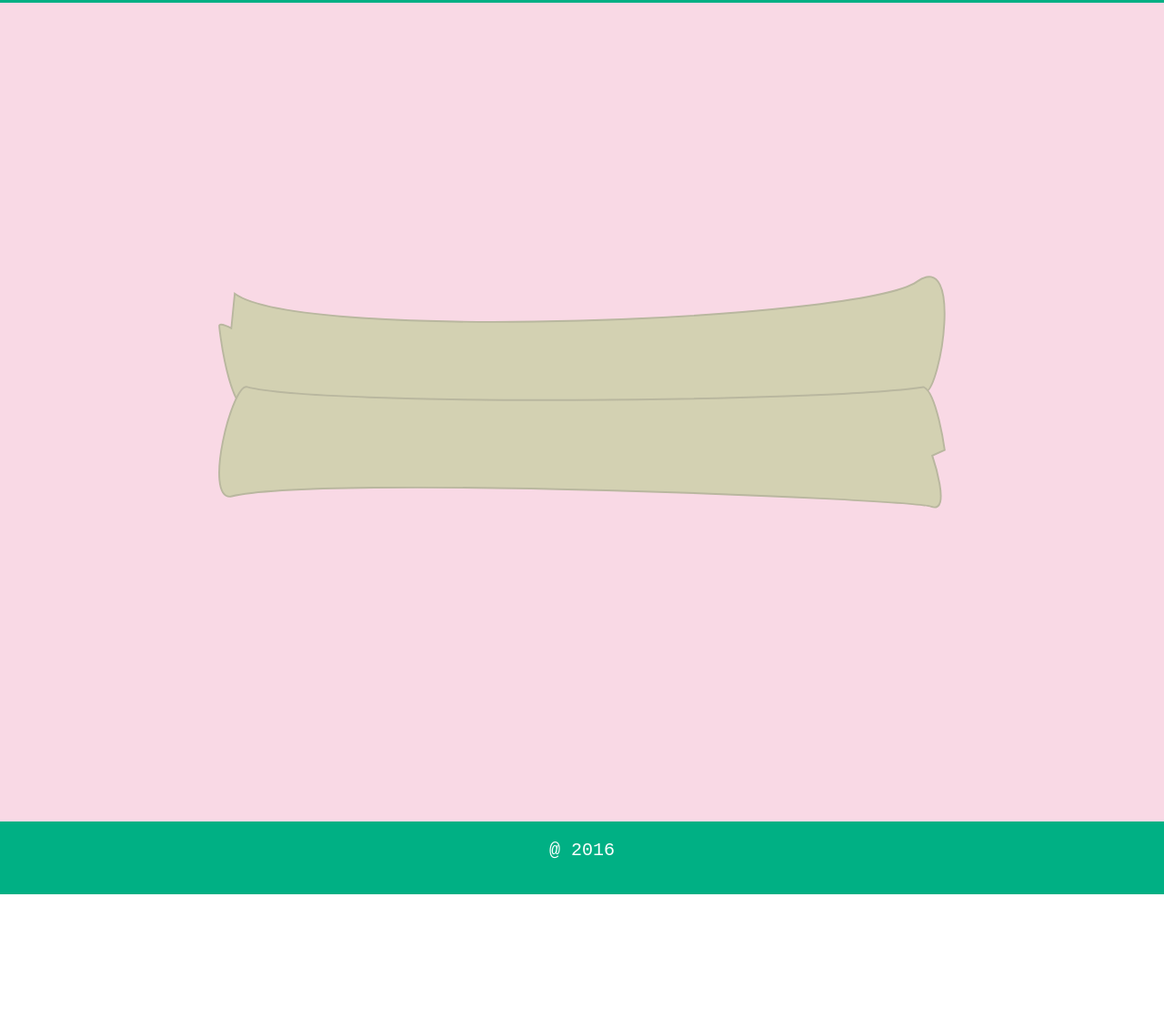
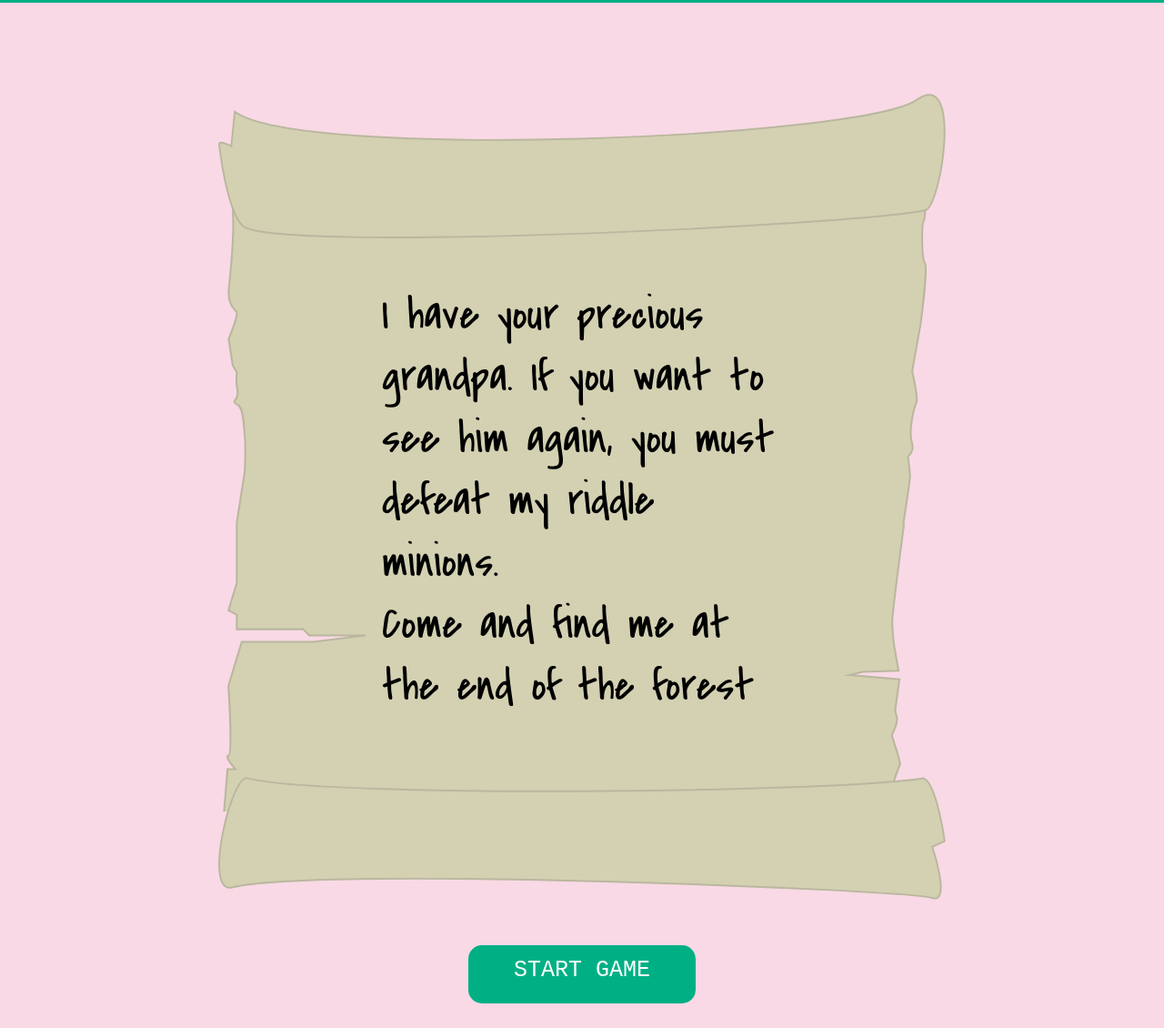
Before and after one commit to sookts/WNM499_Final, a plain HTML site: page index.html in a window 1280 px wide. Shown: the part 922-2052 px from the top of the page at 91% size. Before the commit the page ends 1905 px from the top, so only its background shows below. Drawn offline with Linux system fonts and the light colour scheme; a web font is replaced by a local one.

Commit message:
Finished homepage scroll effect

```diff
--- a/index.html
+++ b/index.html
@@ -5,14 +5,16 @@
 	<title>Story</title>
 	<link rel="stylesheet" href="css/style.css">
 	<link href="https://fonts.googleapis.com/css?family=Nova+Mono" rel="stylesheet">
-
+	<link href="https://fonts.googleapis.com/css?family=Covered+By+Your+Grace" rel="stylesheet">
 	<script src="js/jquery-1.12.4.js"></script>
 	<script src="js/jquery-ui.min.js"></script>
 </head>
 <body>
 	<div class="firstscreen">
 		<nav id="navigationBar">
-			<h1>Bunnytime</h1>
+			<a href="#">
+				<h1>Bunnytime</h1>
+			</a>
 			<ul>
 				<a href="#">
 					<li>story</li>
@@ -38,13 +40,24 @@
 				Help Bunny save his grandpa!</p>
 			</div>
 			<a href="#" id="scroll">
-				<img src="assets/images/arrow.svg" alt="arrow" width="60px" style="margin-top: 40px">
+				<svg id="arrow" data-name="arrow" xmlns="http://www.w3.org/2000/svg" viewBox="0 0 33.68 19.2"><defs><style>.cls-1{fill:none;stroke:#f4c1d0;stroke-miterlimit:10;stroke-width:3px;}</style></defs><title>arror</title><polyline class="cls-1" points="32.64 1.56 16.47 17.08 1.08 1.04"/></svg>
+				<!--
+				<img src="assets/images/arrow.svg" alt="arrow" width="60px" style="margin-top: 40px;stroke:#FFFFFF"> -->
 			</a>
 		</div>
 	</div>
 	<div class="secondscreen">
 		<img class="scroll_top" src="assets/images/scroll_top.svg">
+		<div class="scroll_body">
+			<p>I have your precious grandpa. If you want to see him again, you must defeat my riddle minions. <br>
+			Come and find me at the end of the forest</p>
+		</div>
 		<img class="scroll_bottom" src="assets/images/scroll_bottom.svg">
+		<a href="game/index.html">
+			<div class="start">
+				<p>START GAME</p>
+			</div>
+		</a>
 	</div>
 	<footer>
 		<p>@ 2016</p>
@@ -58,6 +71,17 @@ $(function() {
             return false;
     });
 });
+</script>
+<script>
+	$(window).scroll(function(){
+			 var fromtop = $(document).scrollTop();       // pixels from top of screen
+			 console.log ( fromtop);
+		       if ( fromtop >= 700 ) {
+		       		 $(".scroll_body").addClass("animation");
+		       		 setTimeout(function(){ $( ".start" ).show( "fade", 500); }, 1000);
+		       }
+});
+</script>
 
 
 
@@ -66,8 +90,6 @@ $(function() {
 
 
 
-
-</script>
 </body>
 
 </html>
--- a/sass/style.scss
+++ b/sass/style.scss
@@ -32,7 +32,7 @@ html,body{
 }
 .secondscreen{
 	height: 100%;
-	min-height: 900px;
+	min-height: 1200px;
 	width: 100%;
 	background-color:rgb(249,217,229);
 }
@@ -45,6 +45,11 @@ html,body{
 			display: inline-block;
 			margin:30px 0 0 80px;
 			font-weight: 400;
+			transition: all 0.3s ease;
+			-webkit-transition: all 0.3s ease;
+			&:hover{
+				color:white;
+			}
 		}
 		ul{
 			list-style-type: none;
@@ -59,10 +64,18 @@ html,body{
 						color: #F9CDDC;
 						font-family: 'Nova Mono', monospace;
 						font-size: 25px;
+						transition: all 0.3s ease;
+						-webkit-transition: all 0.3s ease;
+						&:hover{
+							color:white;
+						}
 					}
 			}
 
 		}
+}
+.st0{
+	stroke: #FFFFFF;
 }
 .bunny{
 	width:100px;
@@ -80,16 +93,79 @@ html,body{
 	margin-left: auto;
 	margin-right: auto;
 }
+#arrow{
+	width: 60px;
+	margin-top: 50px;
+}
+.cls-1{
+	transition: all 0.3s ease;
+	-webkit-transition: all 0.3s ease;
+}
+#scroll{
+
+		&:hover .cls-1{
+		stroke:#ffffff;
+		}
+}
 .scroll_top{
 	width: 800px;
 	display: block;
-	padding-top: 300px;
+	padding-top: 100px;
 	margin:0 auto 0 auto;
 }
 .scroll_bottom{
 	width: 800px;
 	display: block;
 	margin:-40px auto 0 auto;
+
+}
+.scroll_body{
+	/*display: none;*/
+	width: 800px;
+	height: 0px;
+	overflow: hidden;
+	margin:-50px auto 0 auto;
+	background: url("../assets/images/scroll_body.svg") center center;
+	background-size: cover;
+	transition: all 1.3s ease;
+	-webkit-transition: all 1.3s ease;
+		p{
+			font-family: 'Covered By Your Grace', cursive;
+			font-size: 50px;
+			margin:100px 180px 0 180px;
+		}
+}
+.animation{
+	height: 680px;
+
+}
+a{
+	text-decoration: none;
+}
+.start{
+	display: none;
+	width: 250px;
+	height:64px;
+	background:#00B084;
+	border-radius: 15px;
+	-webkit-border-radius:15px;
+	margin: 50px auto;
+	text-align: center;
+	transition: all 0.3s ease;
+	-webkit-transition: all 0.3s ease;
+	&:hover{
+		background:#03845F;
+	}
+	&:hover p{
+		color:#E2E2E2;
+	}
+	p{
+		color: #FFFFFF;
+		font-family: 'Nova Mono', monospace;
+		font-size: 25px;
+		padding-top: 13px;
+	}
+
 }
 footer{
 	height: 80px;
```
Also changed, not shown: assets/images/scroll_body.svg (added), css/style.css.
